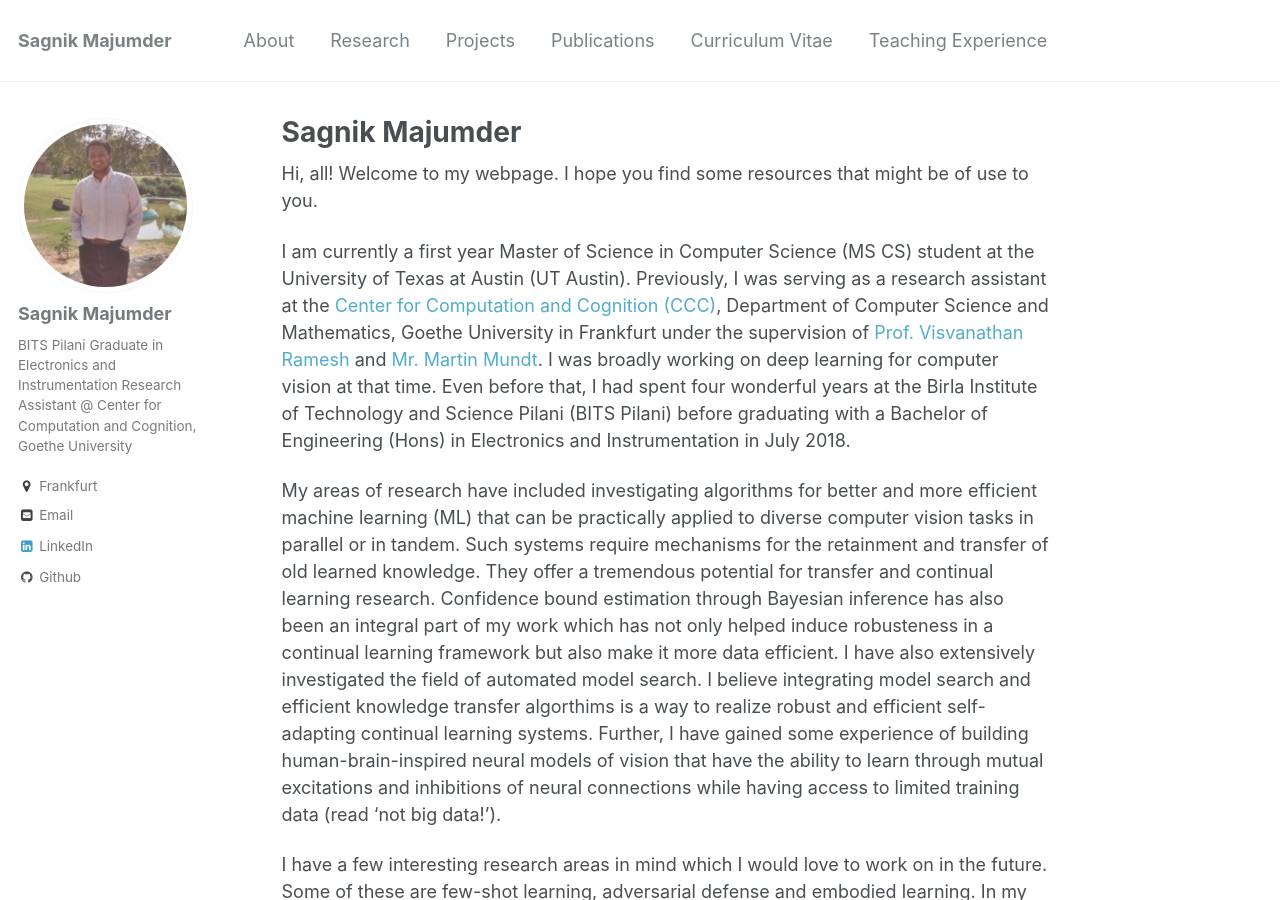
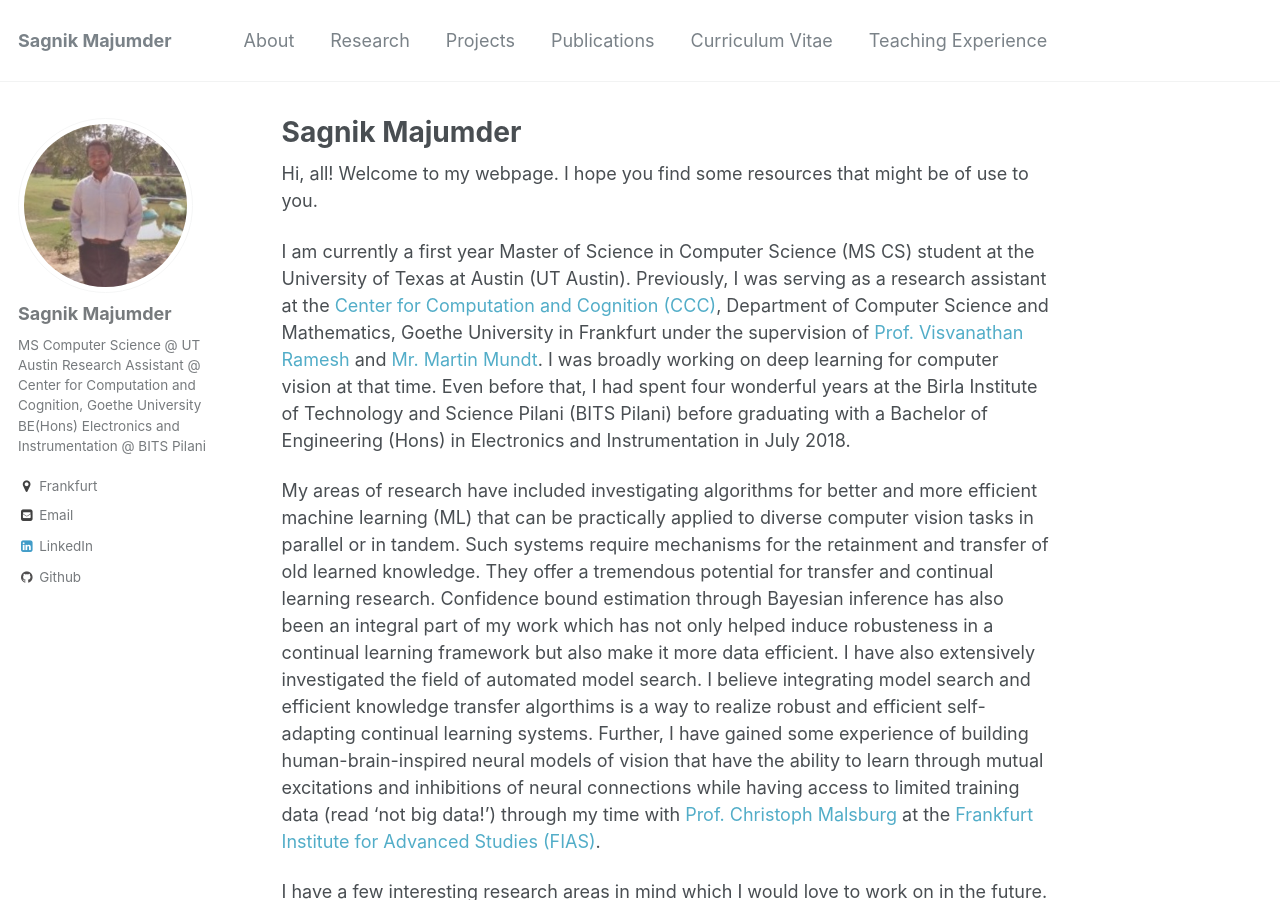
Before and after one commit to SAGNIKMJR/sagnikmjr.github.io, a Jekyll site: the page built from _pages/about.md, in a window 1280 px wide and 900 px high. Built offline with Jekyll 4.4.1, drawn with Linux system fonts in a browser that asks for light colours.

Commit message:
update _config.yml

```diff
--- a/_config.yml
+++ b/_config.yml
@@ -10,7 +10,7 @@ locale                   : "en-US"
 title                    : "Sagnik Majumder"
 title_separator          : "-"
 name                     : &name "Sagnik Majumder"
-description              : &description "Research Assistant @ Center for Cognition and Computation, Goethe University, Frankfurt"
+description              : &description "MS Computer Science candidate at the University of Texas at Austin"
 url                      : https://sagnikmjr.github.io # the base hostname & protocol for your site e.g. "https://mmistakes.github.io"
 baseurl                  : "" # the subpath of your site, e.g. "/blog"
 repository               : "sagnikmjr.github.io"
@@ -81,13 +81,14 @@ analytics:
 author:
   name             : "Sagnik Majumder"
   avatar           : "profile.jpg"
-  bio              : "BITS Pilani Graduate in Electronics and Instrumentation\n\n \
+  bio              : "MS Computer Science @ UT Austin\n\n \
                       Research Assistant @ Center for Computation and Cognition, \
-                      Goethe University"
+                      Goethe University \n\n\
+                      BE(Hons) Electronics and Instrumentation @ BITS Pilani"
   location         : "Frankfurt"
   employer         :
   googlescholar    :
-  email            : "sagnikmjr2002@gmail.com"
+  email            : "sagnik@cs.utexas.edu"
   uri              :
   bitbucket        :
   codepen          :
@@ -95,13 +96,13 @@ author:
   flickr           :
   facebook         :
   foursquare       :
-  github           : "SAGNIKMJR"
+  github           : "sagnikmjr"
   # quora            : Sagnik-Majumder-3
   google_plus      :
   keybase          :
   instagram        :
   lastfm           :
-  linkedin         : sagnik-majumder-b62527106
+  linkedin         : sagnikmjr
   orcid            :
   pinterest        :
   soundcloud       :
--- a/_pages/about.md
+++ b/_pages/about.md
@@ -12,7 +12,7 @@ Hi, all! Welcome to my webpage. I hope you find some resources that might be of
 
 I am currently a first year Master of Science in Computer Science (MS CS) student at the University of Texas at Austin (UT Austin). Previously, I was serving as a research assistant at the [Center for Computation and Cognition (CCC)](http://www.ccc.cs.uni-frankfurt.de/), Department of Computer Science and Mathematics, Goethe University in Frankfurt under the supervision of [Prof. Visvanathan Ramesh](https://scholar.google.co.in/citations?user=SS10xIgAAAAJ&hl=en) and [Mr. Martin Mundt](http://martin-mundt.com/). I was broadly working on deep learning for computer vision at that time. Even before that, I had spent four wonderful years at the Birla Institute of Technology and Science Pilani (BITS Pilani) before graduating with a Bachelor of Engineering (Hons) in Electronics and Instrumentation in July 2018.
 
-My areas of research have included investigating algorithms for better and more efficient machine learning (ML) that can be practically applied to diverse computer vision tasks in parallel or in tandem. Such systems require mechanisms for the retainment and transfer of old learned knowledge. They offer a tremendous potential for transfer and continual learning research. Confidence bound estimation through Bayesian inference has also been an integral part of my work which has not only helped induce robusteness in a continual learning framework but also make it more data efficient. I have also extensively investigated the field of automated model search. I believe integrating model search and efficient knowledge transfer algorthims is a way to realize robust and efficient self-adapting continual learning systems. Further, I have gained some experience of building human-brain-inspired neural models of vision that have the ability to learn through mutual excitations and inhibitions of neural connections while having access to limited training data (read 'not big data!').
+My areas of research have included investigating algorithms for better and more efficient machine learning (ML) that can be practically applied to diverse computer vision tasks in parallel or in tandem. Such systems require mechanisms for the retainment and transfer of old learned knowledge. They offer a tremendous potential for transfer and continual learning research. Confidence bound estimation through Bayesian inference has also been an integral part of my work which has not only helped induce robusteness in a continual learning framework but also make it more data efficient. I have also extensively investigated the field of automated model search. I believe integrating model search and efficient knowledge transfer algorthims is a way to realize robust and efficient self-adapting continual learning systems. Further, I have gained some experience of building human-brain-inspired neural models of vision that have the ability to learn through mutual excitations and inhibitions of neural connections while having access to limited training data (read 'not big data!') through my time with [Prof. Christoph Malsburg](https://www.fias.science/en/neuroscience/research-groups/christoph-von-der-malsburg/) at the [Frankfurt Institute for Advanced Studies (FIAS)](https://fias.institute/en/).
 
 I have a few interesting research areas in mind which I would love to work on in the future. Some of these are few-shot learning, adversarial defense and embodied learning. In my view, these fields still hold a lot of scope for improvement and my previous experience might allow me to address the problems with some fresh perspective.
 
```
